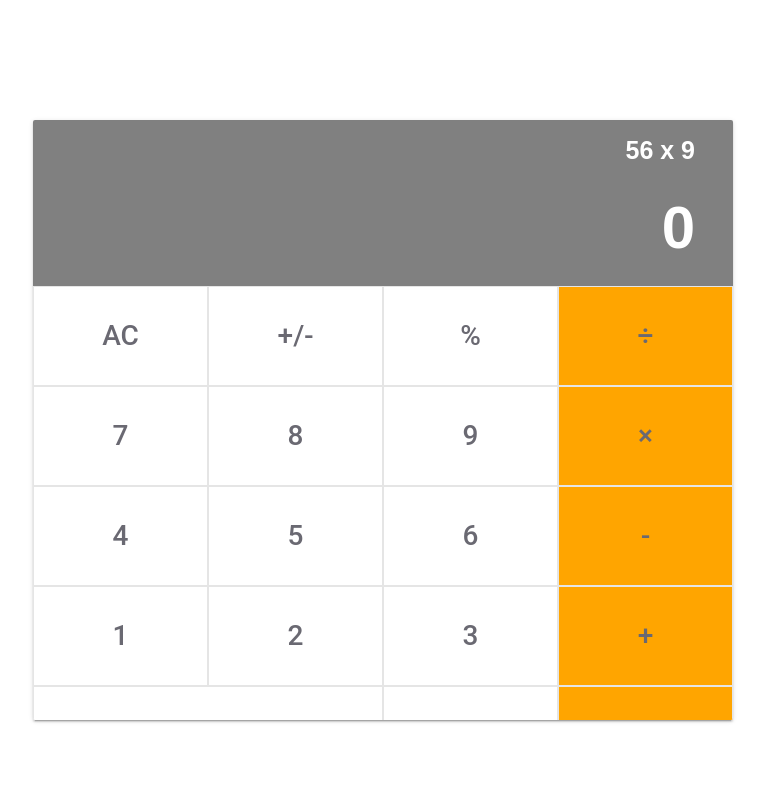
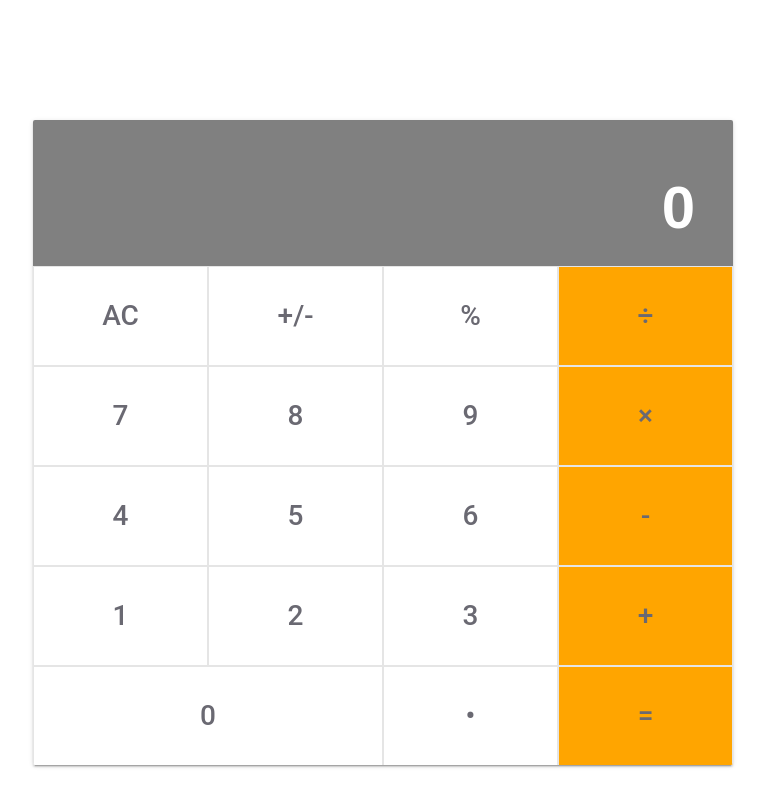
Before and after one commit to tirthajyoti-ghosh/react-calculator, a React (Create React App) app: page / in a window 1280 px wide. Shown: the whole page, without its empty margins (257-1022 px from the left). Built offline with nearby package versions, Linux system fonts and the light colour scheme; a web font is replaced by a local one.

Commit message:
Add updateChain()

```diff
--- a/src/assets/App.css
+++ b/src/assets/App.css
@@ -1,6 +1,6 @@
 .App {
   text-align: center;
-  height: 600px;
+  height: 645px;
   width: 700px;
   margin: 15vh auto;
 }
--- a/src/components/App.js
+++ b/src/components/App.js
@@ -13,13 +13,14 @@ class App extends React.Component {
       total: null,
       next: null,
       operation: null,
+      chain: '',
     };
 
     this.handleClick = this.handleClick.bind(this);
   }
 
   isOperator(buttonName) {
-    const operations = ['-', '+', 'x', '+/-', '%', '÷'];
+    const operations = ['-', '+', '×', '+/-', '%', '÷'];
 
     for (let i = 0; i < operations.length; i+=1) {
       if (buttonName === operations[i]) return true;
@@ -28,11 +29,27 @@ class App extends React.Component {
     return false;
   }
 
+  updateChain(operation) {
+    const { total } = this.state;
+
+    this.setState({
+      operation: operation,
+      next: null,
+      chain: `${total} ${operation}`
+    });
+  }
+
   handleClick(buttonName) {
     const { next } = this.state;
-    this.setState({
-      next: (next === null ? '' : next) + buttonName
-    });
+
+    if (this.isOperator(buttonName)) {
+      this.updateChain(buttonName);
+    } else {
+      this.setState({
+        next: (next === null ? '' : next) + buttonName
+      });
+    }
+
   }
 
   render() {
@@ -40,7 +57,7 @@ class App extends React.Component {
 
     return (
       <div className="App mdl-card mdl-shadow--2dp">
-        <Display result={ next === null ? '0' : next } />
+        <Display result={ next === null ? '0' : next } chain={ this.state.chain } />
         <ButtonPanel clickHandler={ this.handleClick } />
       </div>
     );
--- a/src/components/Display.js
+++ b/src/components/Display.js
@@ -18,7 +18,7 @@ Display.propTypes = {
 
 Display.defaultProps = {
   result: '0',
-  chain: '56 x 9',
+  chain: '',
 };
 
 export default Display;
--- a/src/logic/calculate.js
+++ b/src/logic/calculate.js
@@ -1,6 +1,7 @@
 import operate from './operate';
 
 export default function calculate(total, next, operation) {
+  next = next === null ? 0 : next
 
   if (operation === '+/-') {
     total *= -1;
```
